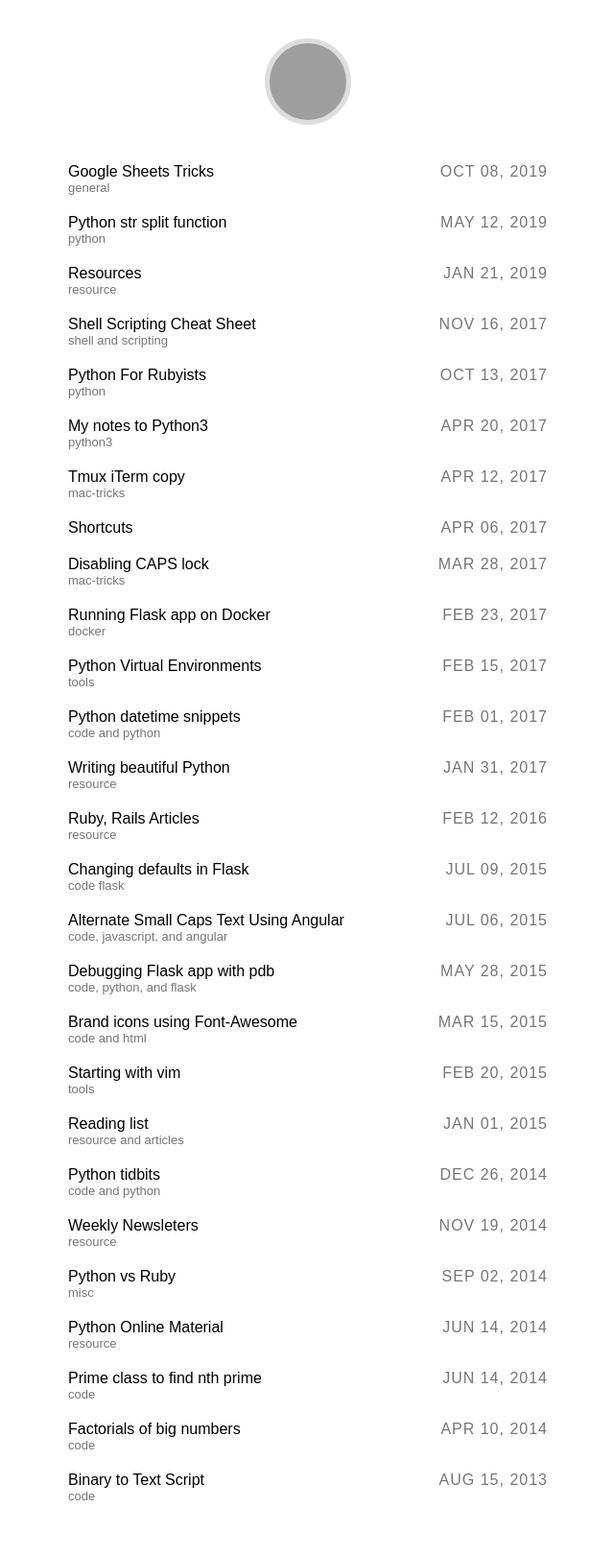
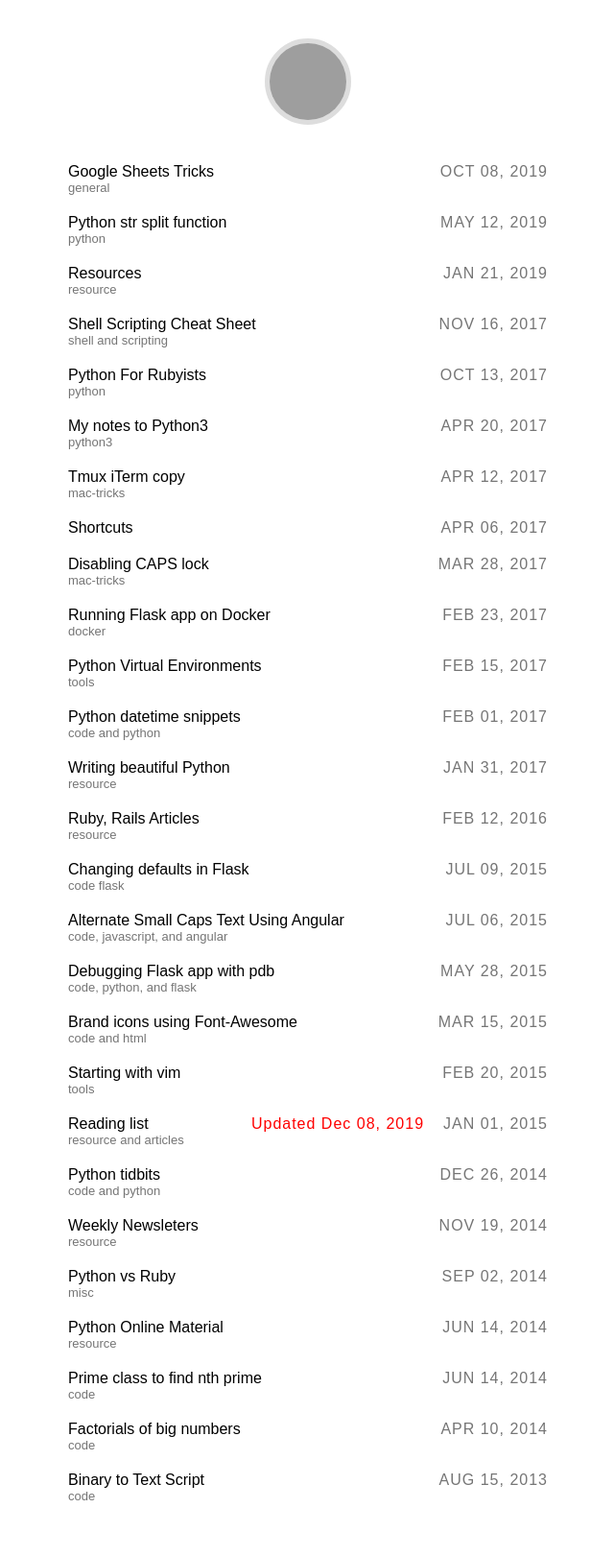
Before and after one commit to goutham2027/pythonforhumans, a Jekyll site: the page built from index.html, in a window 1280 px wide. Shown: the whole page at 96% size, without its empty margins (319-959 px from the left). Built offline with Jekyll 4.4.1, drawn with Linux system fonts in a browser that asks for light colours; some web fonts are replaced; grey boxes are pictures that could not be loaded.

```diff
--- a/_sass/main.scss
+++ b/_sass/main.scss
@@ -389,3 +389,10 @@ span.tag {
 li > ul {
   margin: 20px 0;
 }
+
+.post-date-last-updated span {
+  color: red;
+  float: right;
+  margin: 0 0 0 20px;
+  text-transform: capitalize;
+}
--- a/index.html
+++ b/index.html
@@ -30,6 +30,15 @@ layout: default
       <div class="post-date">
         <span>{{ post.date | date: "%b %d, %Y" }}</span>
       </div>
+
+      <div class="post-date-last-updated">
+          {% if post.last_modified_at %}
+            <span> Updated
+            {{ post.last_modified_at | date: "%b %d, %Y" }}
+          </span>
+          {% endif %}
+      </div>
+
       <div class="title">
         <a href="{{ post.url | prepend: site.baseurl }}">{{ post.title }}</a>
       </div>
```
Also changed, not shown: _layouts/post.html (+8 -0 lines), _posts/2015-01-01-Reading-list.md (+3 -0 lines).
